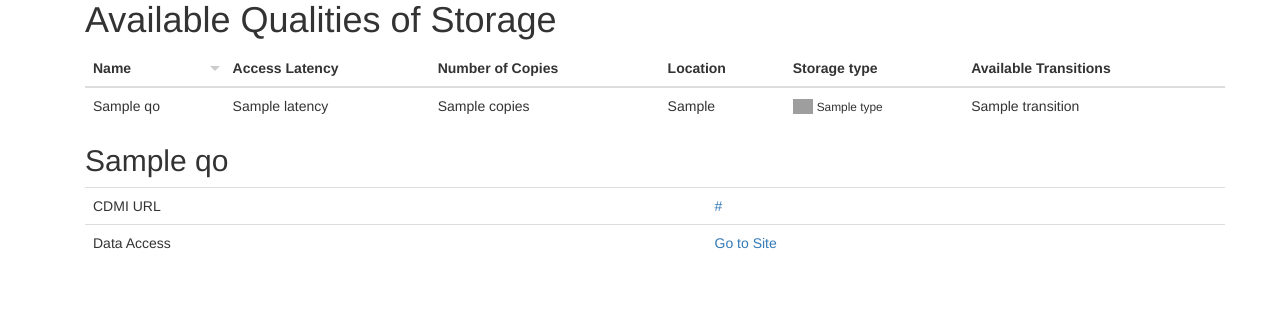
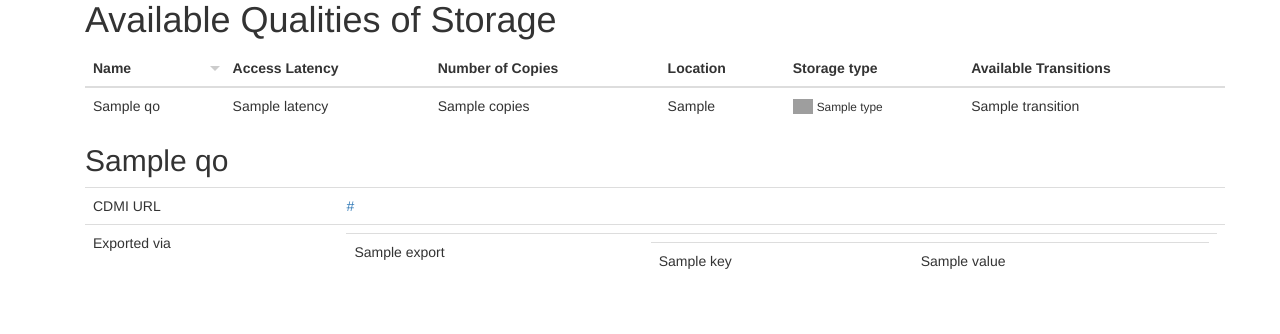
Before and after one commit to joshuabach/cdmi-web, a Django app: template cdmi/templates/cdmi/index.html in a window 1280 px wide, after a click that opens the changed part. Shown: the part 283-617 px from the top of the page. Run offline with Django 3.2, Linux system fonts and the light colour scheme; tables that the repository leaves empty hold one stand-in row (values such as "Sample post"); the template is opened without the code that fills it: values that come from a table or form of the project are taken from there, most other values are stand-ins (such as "Sample title", 1, 10 or a date in 2020); grey boxes marked "Sample" are stand-in pictures; some libraries are stand-ins or nearby versions; grey boxes are pictures that could not be loaded.

Commit message:
Repalace datapath hack with actual display of CDMI exports

```diff
--- a/cdmi/templates/cdmi/index.html
+++ b/cdmi/templates/cdmi/index.html
@@ -102,10 +102,30 @@
               <td><a href="{{ qos.url }}">{{ qos.url }}</a></td>
             </tr>
             <tr>
-              <td>Data Access</td>
+              <td>Exported via</td>
               <td>
-                {% if qos.datapath %}
-                <a href="{{ qos.datapath }}">Go to Site</a>
+                {% if qos.site.root_container.exports %}
+                <table class="table">
+                  <tbody>
+                    {% for name, details in qos.site.root_container.exports.items %}
+                    <tr>
+                      <td>{{ name }}</td>
+                      <td>
+                        <table class="table">
+                          <tbody>
+                            {% for key, value in details.items %}
+                            <tr>
+                              <td>{{ key }}</td>
+                              <td>{{ value }}</td>
+                            </tr>
+                            {% endfor %}
+                          </tbody>
+                        </table>
+                      </td>
+                    <tr>
+                      {% endfor %}
+                  </tbody>
+                </table>
                 {% else %}
                 <em>Unavailable for this CDMI server</em>
                 {% endif %}
```
Also changed, not shown: cdmi/cdmi.py (+1 -6 lines), cdmi/views.py (+11 -2 lines).
